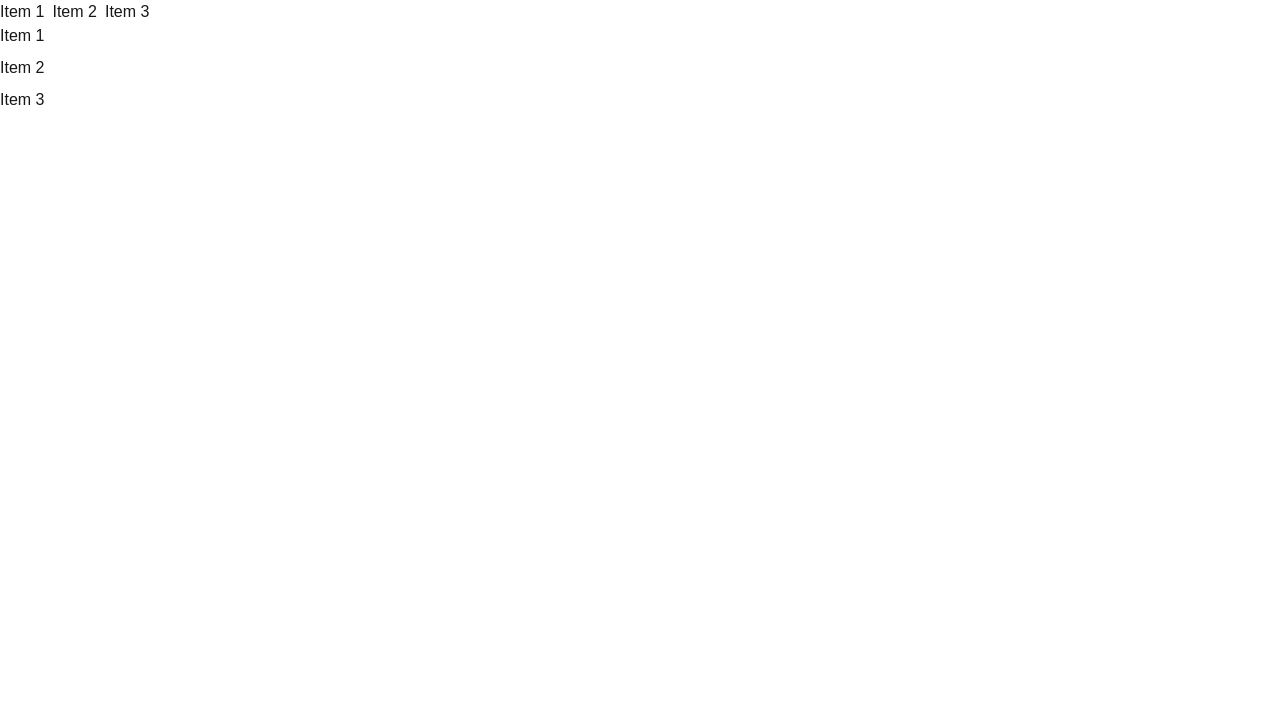
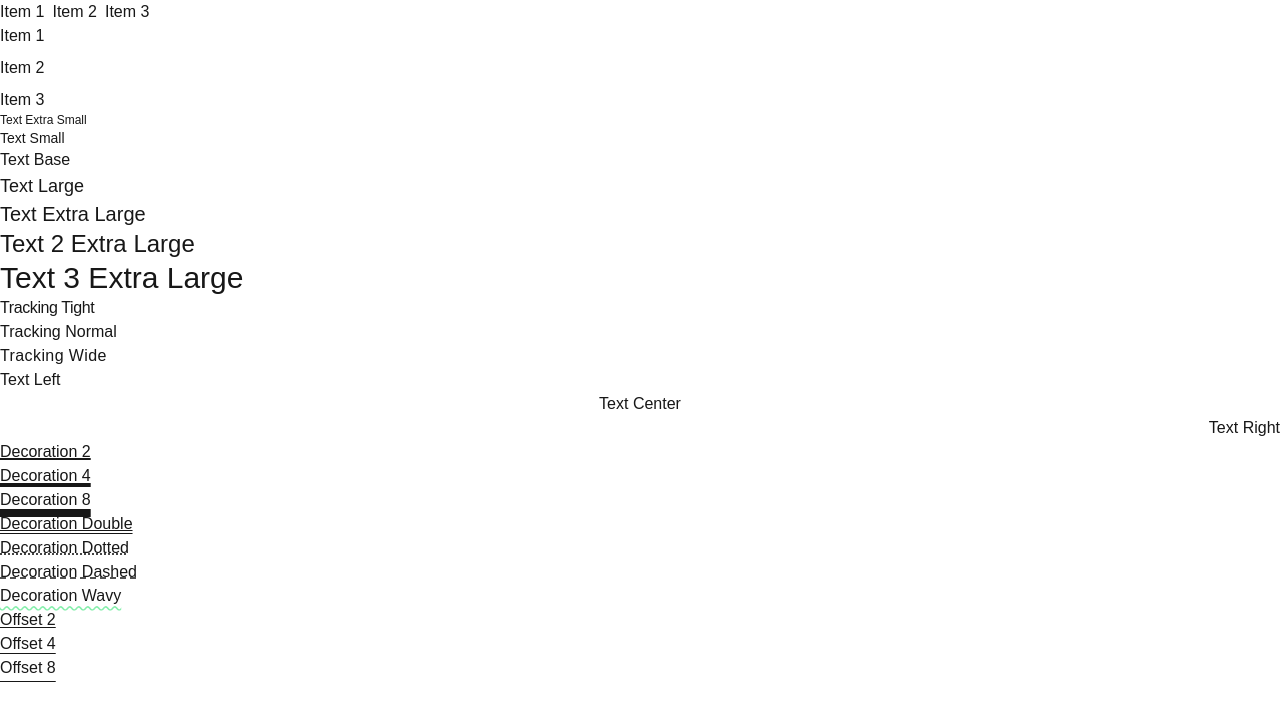
Before and after one commit to sikaiwei/launch-pool, a Next.js app: page / in a window 1280 px wide. Shown: the top 712 px of the page. Built offline with nearby package versions, Linux system fonts and the light colour scheme.

Commit message:
add underline

```diff
--- a/app/page.tsx
+++ b/app/page.tsx
@@ -13,6 +13,50 @@ export default function Home() {
         <div>Item 2</div>
         <div>Item 3</div>
       </div>
+
+      <div className="text-xs">Text Extra Small</div>
+      <div className="text-sm">Text Small</div>
+      <div className="text-base">Text Base</div>
+      <div className="text-lg">Text Large</div>
+      <div className="text-xl">Text Extra Large</div>
+      <div className="text-2xl">Text 2 Extra Large</div>
+      <div className="text-3xl">Text 3 Extra Large</div>
+
+      <div className="tracking-tight">Tracking Tight</div>
+      <div className="tracking-normal">Tracking Normal</div>
+      <div className="tracking-wide">Tracking Wide</div>
+
+      <div className="text-left">Text Left</div>
+      <div className="text-center">Text Center</div>
+      <div className="text-right">Text Right</div>
+
+      <div className="underline decoration-2">Decoration 2</div>
+      <div className="underline decoration-4">Decoration 4</div>
+      <div className="underline decoration-8">Decoration 8</div>
+
+      <div className="underline decoration-double">Decoration Double</div>
+      <div className="underline decoration-dotted">Decoration Dotted</div>
+      <div className="underline decoration-dashed">Decoration Dashed</div>
+      <div className="underline decoration-wavy decoration-green-300 underline-offset-4">Decoration Wavy</div>
+
+      <div className="underline underline-offset-2">Offset 2</div>
+      <div className="underline underline-offset-4">Offset 4</div>
+      <div className="underline underline-offset-8">Offset 8</div>
+
+
+
+
+
+
+
+
+
+
+
+
+
+
+
     </div>
   );
 }
```
Lines whose indentation alone changed are shown as unchanged.
